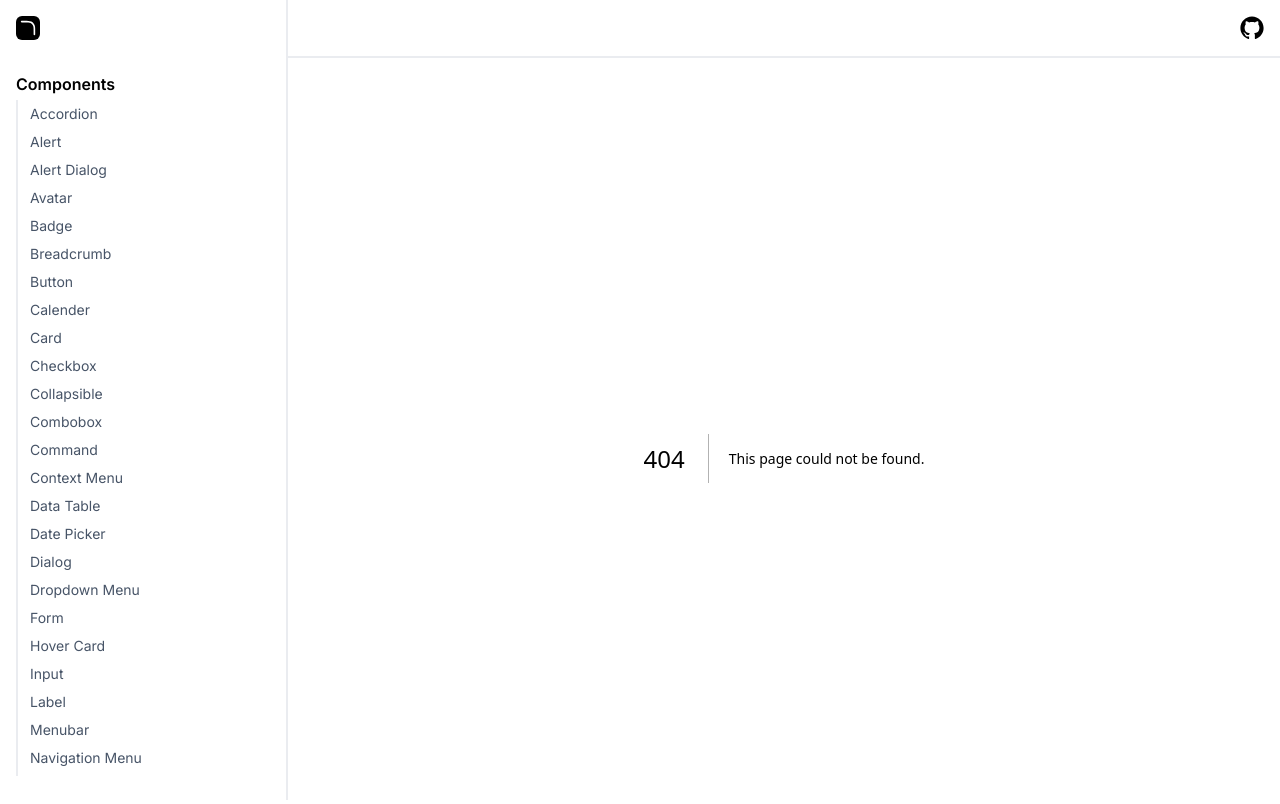
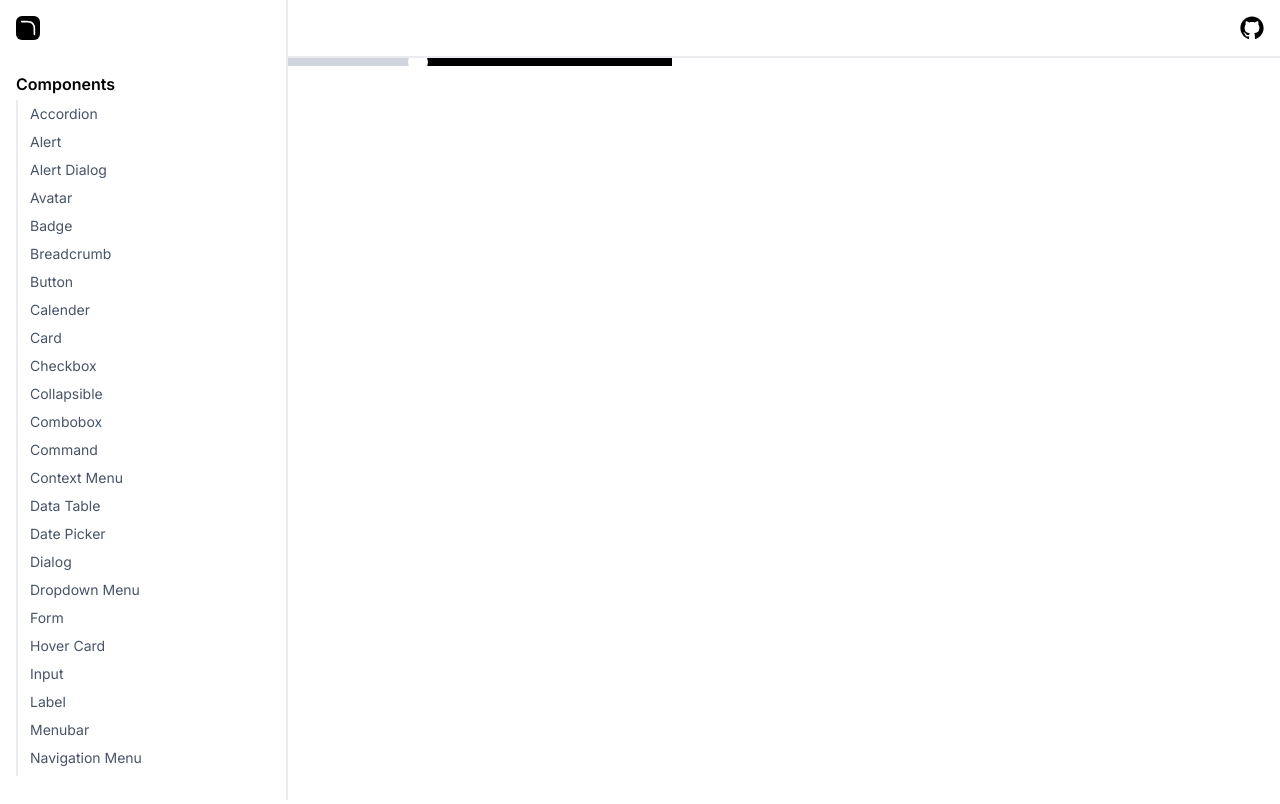
Before and after one commit to twinkalp10/open-ui, a Next.js app: page /components/slider in a window 1280 px wide. Before the commit this address had no page. Shown: the top 804 px of the page. Built offline with nearby package versions, Linux system fonts and the light colour scheme.

Commit message:
Slider component added

```diff
--- /dev/null
+++ b/app/components/slider/page.tsx
@@ -0,0 +1,18 @@
+import { Slider } from "@/components/Slider";
+import React from "react";
+
+const page = () => {
+  return (
+    <Slider
+      defaultValue={[33]}
+      max={100}
+      step={1}
+      width="w-96"
+      trackcolor="bg-black"
+      thumbcolor="bg-white"
+      container="square"
+    />
+  );
+};
+
+export default page;
--- /dev/null
+++ b/components/Slider.tsx
@@ -0,0 +1,66 @@
+"use client";
+
+import * as React from "react";
+import * as SliderPrimitive from "@radix-ui/react-slider";
+import { cn } from "@/lib/utils";
+import { VariantProps, cva } from "class-variance-authority";
+
+const sliderVariants = cva("", {
+  variants: {
+    container: {
+      square: "rounded-none",
+      rounded: "rounded-full",
+    },
+  },
+  defaultVariants: {
+    container: "rounded",
+  },
+});
+
+interface SliderProps
+  extends React.ComponentPropsWithoutRef<typeof SliderPrimitive.Root>,
+    VariantProps<typeof sliderVariants> {
+  trackcolor?: string;
+  thumbcolor?: string;
+  width?: string;
+}
+
+const Slider = React.forwardRef<
+  React.ElementRef<typeof SliderPrimitive.Root>,
+  SliderProps
+>(
+  (
+    {
+      container,
+      trackcolor = "bg-black",
+      thumbcolor = "bg-white",
+      width = `w-80`,
+      className,
+      ...props
+    },
+    ref
+  ) => (
+    <SliderPrimitive.Root
+      ref={ref}
+      className={cn(
+        `relative flex ${width} touch-none select-none items-center`,
+        className
+      )}
+      {...props}
+    >
+      <SliderPrimitive.Track
+        className={`relative h-2 ${width} grow overflow-hidden ${sliderVariants(
+          { container }
+        )} ${trackcolor}`}
+      >
+        <SliderPrimitive.Range className="absolute h-full border-transparent bg-gray-300" />
+      </SliderPrimitive.Track>
+      <SliderPrimitive.Thumb
+        className={`block h-5 w-5 ${thumbcolor} rounded-full border-2 border-transparent ring-offset-background transition-colors focus-visible:outline-none focus-visible:ring-2 focus-visible:ring-ring focus-visible:ring-offset-2 disabled:pointer-events-none disabled:opacity-50`}
+      />
+    </SliderPrimitive.Root>
+  )
+);
+Slider.displayName = SliderPrimitive.Root.displayName;
+
+export { Slider };
--- a/layouts/Sidebar.tsx
+++ b/layouts/Sidebar.tsx
@@ -38,6 +38,7 @@
   { name: "Separator", path: "/components/separator" },
   { name: "Sheet", path: "/components/sheet" },
   { name: "Skeleton", path: "/components/skeleton" },
+  { name: "Slider", path: "/components/slider" },
   { name: "Switch", path: "/components/switch" },
   { name: "Table", path: "/components/table" },
   { name: "Tabs", path: "/components/tabs" },
--- a/package.json
+++ b/package.json
@@ -17,6 +17,7 @@
     "@radix-ui/react-label": "^2.0.2",
     "@radix-ui/react-select": "^1.2.2",
     "@radix-ui/react-separator": "^1.0.3",
+    "@radix-ui/react-slider": "^1.1.2",
     "@radix-ui/react-switch": "^1.0.3",
     "@radix-ui/react-tabs": "^1.0.4",
     "@radix-ui/react-toast": "^1.1.4",
```
Also changed, not shown: 2 other files (tests, documents, lock files or other folders).
